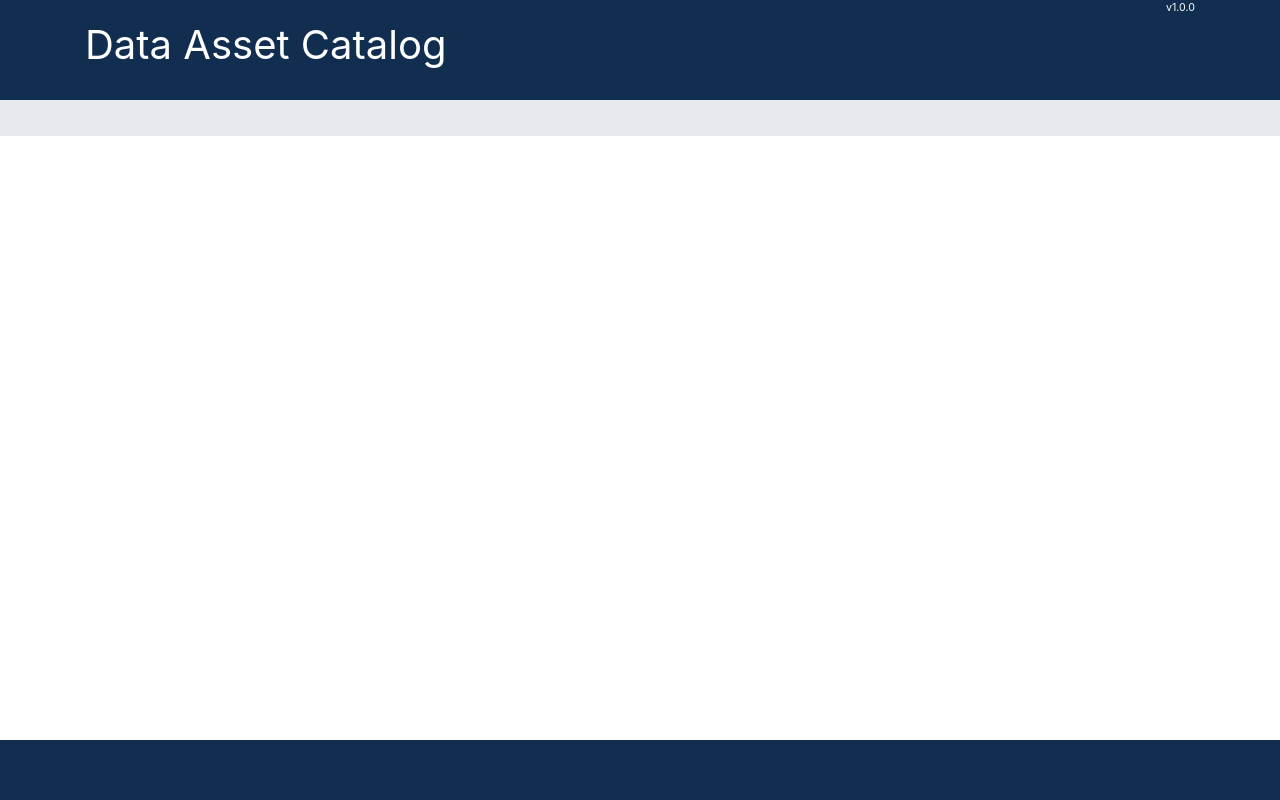
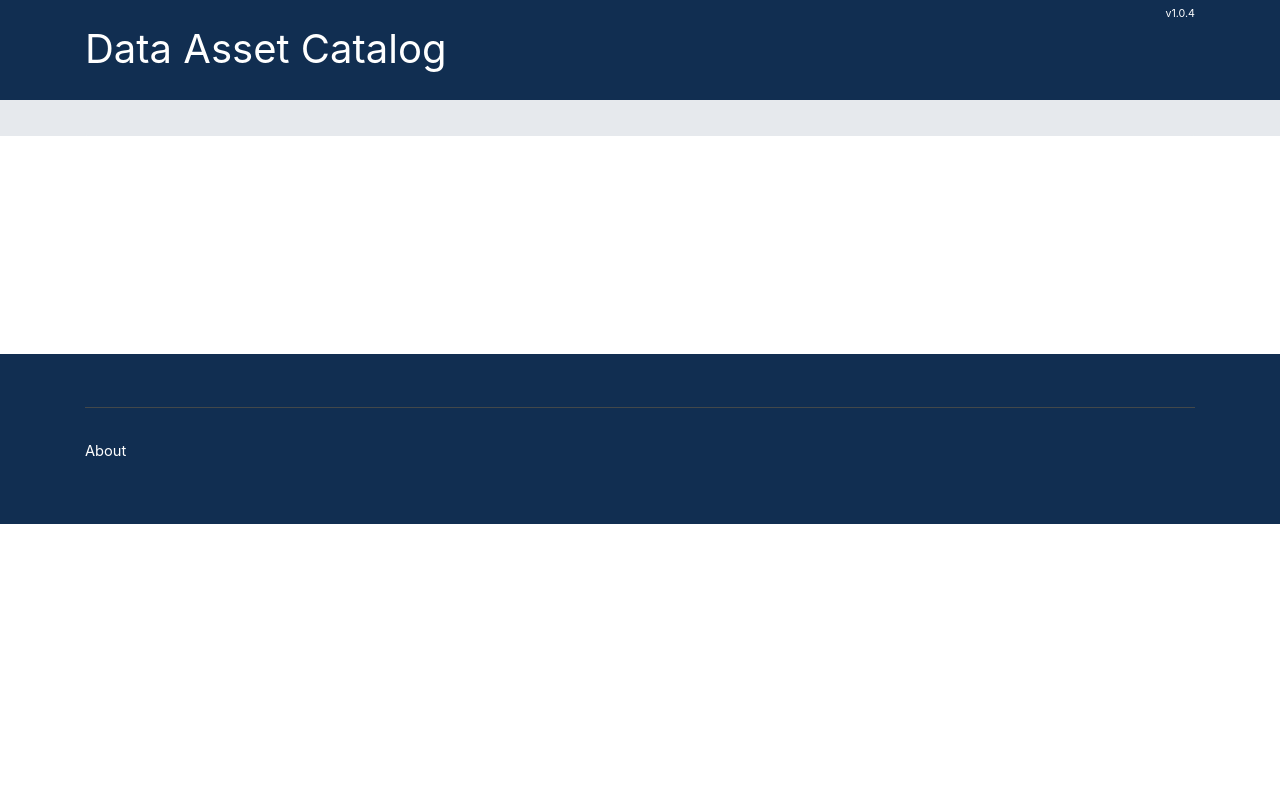
Before and after one commit to thoufer/mbp-metadatacatalog, a Django app: template templates/base.html in a window 1280 px wide. Run offline with Django 3.2, Linux system fonts and the light colour scheme; the template is opened without the code that fills it, so the values that code supplies are empty; some libraries are stand-ins or nearby versions.

Commit message:
Add About.html page, CSS footer revamp. (Closes #26)

```diff
--- a/MetadataCatalog/urls.py
+++ b/MetadataCatalog/urls.py
@@ -15,6 +15,7 @@ Including another URLconf
 """
 from django.conf import settings
 from django.contrib import admin
+from django.views.generic import TemplateView
 from django.urls import path, include, re_path
 
 from asset.views import AssetTableView
@@ -22,6 +23,7 @@ from asset.views import AssetTableView
 urlpatterns = [
     path('asset/', include('asset.urls')),
     path('asset-admin/', admin.site.urls),
+    path('about/', TemplateView.as_view(template_name='About.html'), name="about"),
     path('', AssetTableView.as_view(), name='asset-table-listing'),
 ]
 
--- a/static/css/site.css
+++ b/static/css/site.css
@@ -1,20 +1,16 @@
 @media screen {
-html {
-  position: relative;
-  min-height: 100%;
+html, body{
+  height: 100%;
+  width: 100%;
+  margin: 0;
+  line-height: 28px;
 }
 
-body {
-  margin-top: 0px;
-  margin-bottom: 100px;
+.footer, .push {
+  height: 170px;
 }
 
 .footer {
-  position: absolute;
-  bottom: 0;
-  width: 100%;
-  height: 60px;
-  line-height: 60px; /* Vertically center the text there */
   background-color: #112e51;
 }
 
@@ -24,10 +20,10 @@ body {
   text-decoration: none;
 }
 
-.footer a:hover {
-/*  color: #A5CDFF;*/
-  color: #CBDF90;
-  text-decoration: none;
+.footer-branding {
+  border-bottom: 1px solid #43484a;
+  margin-bottom: 28px;
+  padding-bottom: 25px;
 }
 
 .header {
@@ -41,6 +37,7 @@ body {
   position: relative;
   float: left;
   color: #ffffff;
+  margin-top: 20px;
 }
 
 .site-heading .site-logo {
@@ -191,6 +188,7 @@ body {
 tbody  {
   border-bottom: 2px solid #ECECEC;
 }
+
 } /* end @media width*/
 } /* end @media screen*/
 
--- a/templates/base.html
+++ b/templates/base.html
@@ -37,7 +37,7 @@
         <span class="title">Data Asset Catalog</span>
       </div>
       <div class="d-flex justify-content-end">
-        <span class="version-text">v1.0.0</span>
+        <span class="version-text">v1.0.4</span>
       </div>
     </div>
   </header>
@@ -60,7 +60,9 @@
 {% block content %}
 {% endblock content %}
 
+<div class="push"></div>
 {% include "footer.html" %}
+
 {% block javascript %}
 {% endblock javascript %}
 </body>
--- a/templates/footer.html
+++ b/templates/footer.html
@@ -10,5 +10,13 @@
       <div class="col-1"><a href="">Notices</a></div>
       <div class="col-1"><a href="">Disclaimer</a></div>
     </div>-->
+    <div class="footer-branding">
+      &nbsp;
+    </div>
+
+    <div class="">
+      <a href="{% url 'about' %}">About</a>
+      <br/><br/><br/>
+    </div>
   </div>
 </footer>
```
